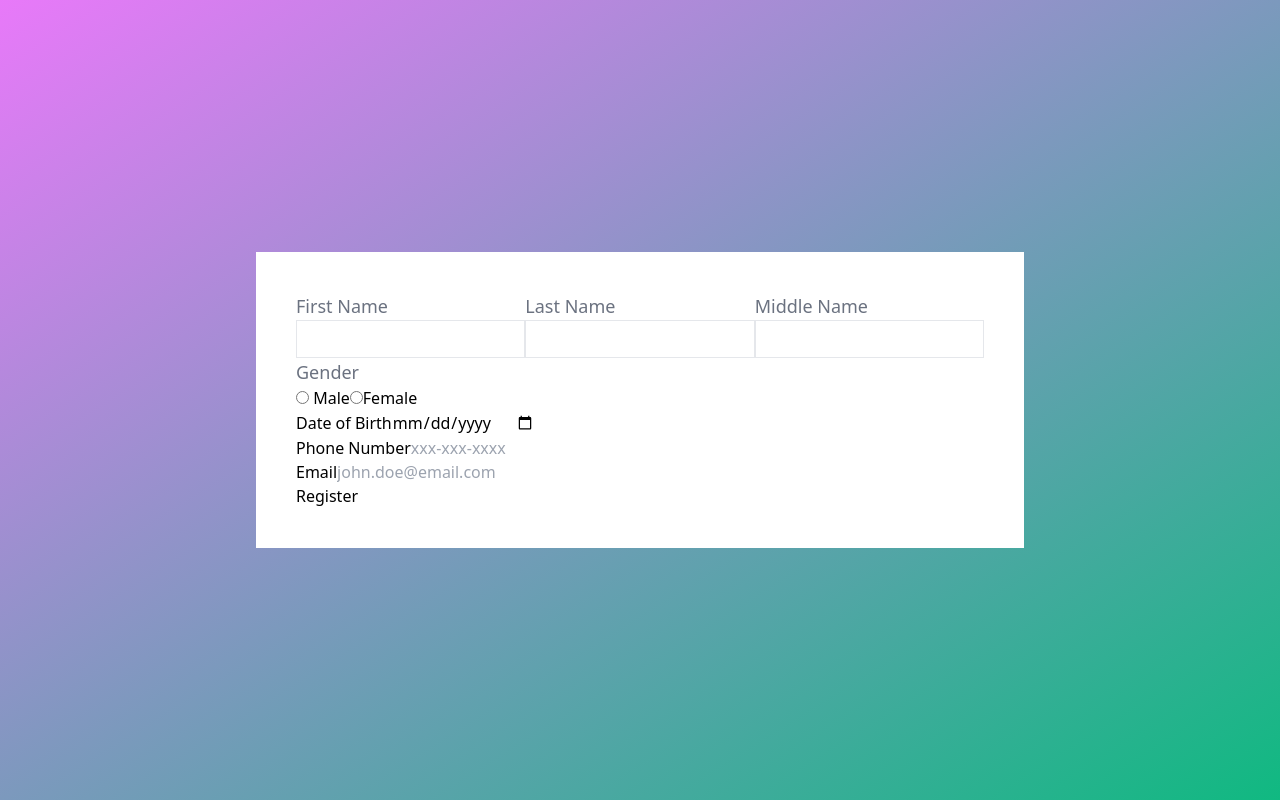
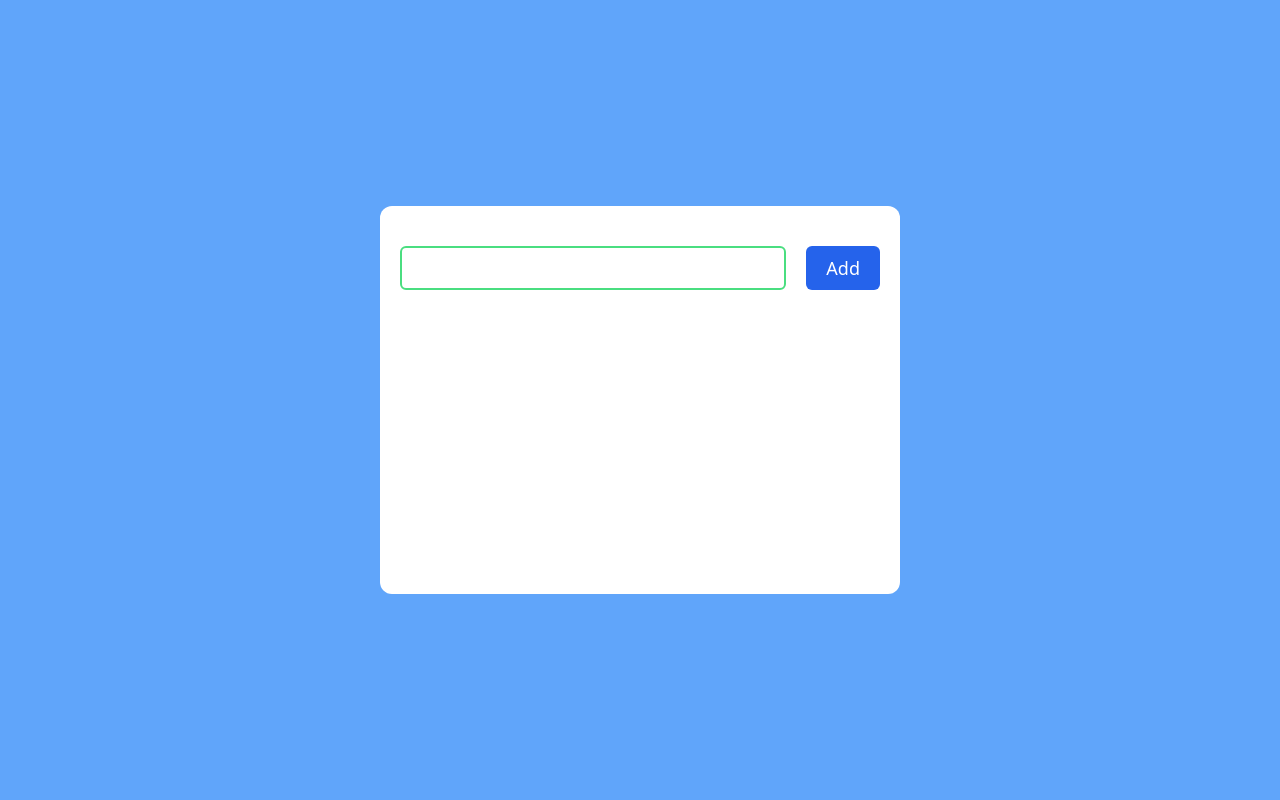
Before and after one commit to JosephineNanaYaaAsare/Code-Along, a React (Create React App) app: page / in a window 1280 px wide. Built offline with nearby package versions, Linux system fonts and the light colour scheme.

Commit message:
useState

```diff
--- a/src/App.js
+++ b/src/App.js
@@ -3,8 +3,8 @@
 //import {Image} from "./components/Image";
 //import Navbar from "./components/Navbar";
 //import Practice from"./components/Practice";
-//import TaskManager from "./components/TaskManager";//
-import Form from "./components/Form";
+  import TaskManager from "./components/TaskManager";//
+//import Form from "./components/Form";
 
 function App() {
    return (
@@ -17,8 +17,8 @@
       <Button label="Login"/>
    <Image />*/}
       {/*<Practice />*/}
-      {/*<TaskManager />*/}
-      <Form />
+      <TaskManager />
+      {/*<Form />*/}
     </div>
     ) ;
 }
--- a/src/components/TaskItem.jsx
+++ b/src/components/TaskItem.jsx
@@ -4,11 +4,18 @@
 
 function TaskItem({task, handleDelete }) {
     return (
-      <div className="flex bg-teal-100 p-2 border-2 border-gray-300 rounded-md">
-        <div className="flex-1">{task}</div>
+      <div className="flex items-center justify-between bg-teal-100 p-2 border-2 border-gray-300 rounded-md">
+
+        <div className="flex space-x-2">
+          <input type="checkbox" name="" id="" checked={task.completed} onChange={() => {}} />
+          <div className="flex-1">{task.text}</div>
+        </div>
+
+
+
         <button
           className="bg-blue-800 p-2 rounded-md"
-          onClick={() => handleDelete(task)}
+          onClick={() => handleDelete(task.id)}
         >
           <TrashIcon height={24} color="white" />
         </button>
--- a/src/components/TaskManager.jsx
+++ b/src/components/TaskManager.jsx
@@ -1,31 +1,51 @@
-import React, {useState} from "react";
+import React, {useEffect, useState} from "react";
 import TaskItem from "./TaskItem";
+import {v4 as uuid} from "uuid"
 
 
-function TaskManager() {
-    const [tasks, setTasks] = useState([]);
-    const [input, setInput] =useState("");
+    const getTasksFromLocalStorage = () => {
+        // get tasks from local storage
+     const tasks = localStorage.getItem("tasks")
+     if (!tasks) return []
+     return JSON.parse(tasks)
+    }
 
-    const handleSubmit = (e) => {
+    function TaskManager(){
+        const [tasks, setTasks] = useState(getTasksFromLocalStorage);
+        const [input, setInput] = useState("");
+
+
+     const handleSubmit = (e) => {
         e.preventDefault();
         console.log("Form Submitted")
         if (input === "") return;
 
-        setTasks([input, ...tasks]);
+        const newTask ={
+            id: uuid(),
+            text: input,
+            completed: false,
+        };
+
+        setTasks([newTask, ...tasks]);
         setInput("")
     }
 
-        const handleDelete = (idx) => {
-          const newTasks = tasks.filter((task) => task !== idx)
+        const handleDelete = (id) => {
+          const newTasks = tasks.filter((task) => task.id !== id)
           setTasks(newTasks);
-          }
+        }
 
+        useEffect(() => {
+            localStorage.setItem("tasks", JSON.stringify(tasks));
+        }, [tasks])
+
+        // map runs through the items in the arrays, map returns array but loop
         return(
        <div className="h-screen w-screen bg-blue-400 flex justify-center items-center">
             <div className="max-w-xl bg-white rounded-xl px-5 py-10">
                 <form
                    className="space-x-5 flex w-[30rem] mb-10"
-                    onSubmit={handleSubmit}>
+                    onSubmit={handleSubmit} >
                     <input type="text" className="border-2 border-green-400 p-2 rounded-md outline-none w-10/12"
                      onChange={(e) => setInput(e.target.value)}
                      value={input} />
@@ -36,8 +56,8 @@
                    </form>
 
                      <div className="space-y-2 overflow-auto h-56">
-                    {tasks.map((task) => (
-                         <TaskItem task={task} handleDelete={handleDelete} />
+                       {tasks.map((task) => (
+                         <TaskItem key={task.id} task={task} handleDelete={handleDelete} />
 
                     ))}
 
@@ -48,4 +68,5 @@
         </div>
     )
 }
-export default TaskManager
+
+export default TaskManager;
```
